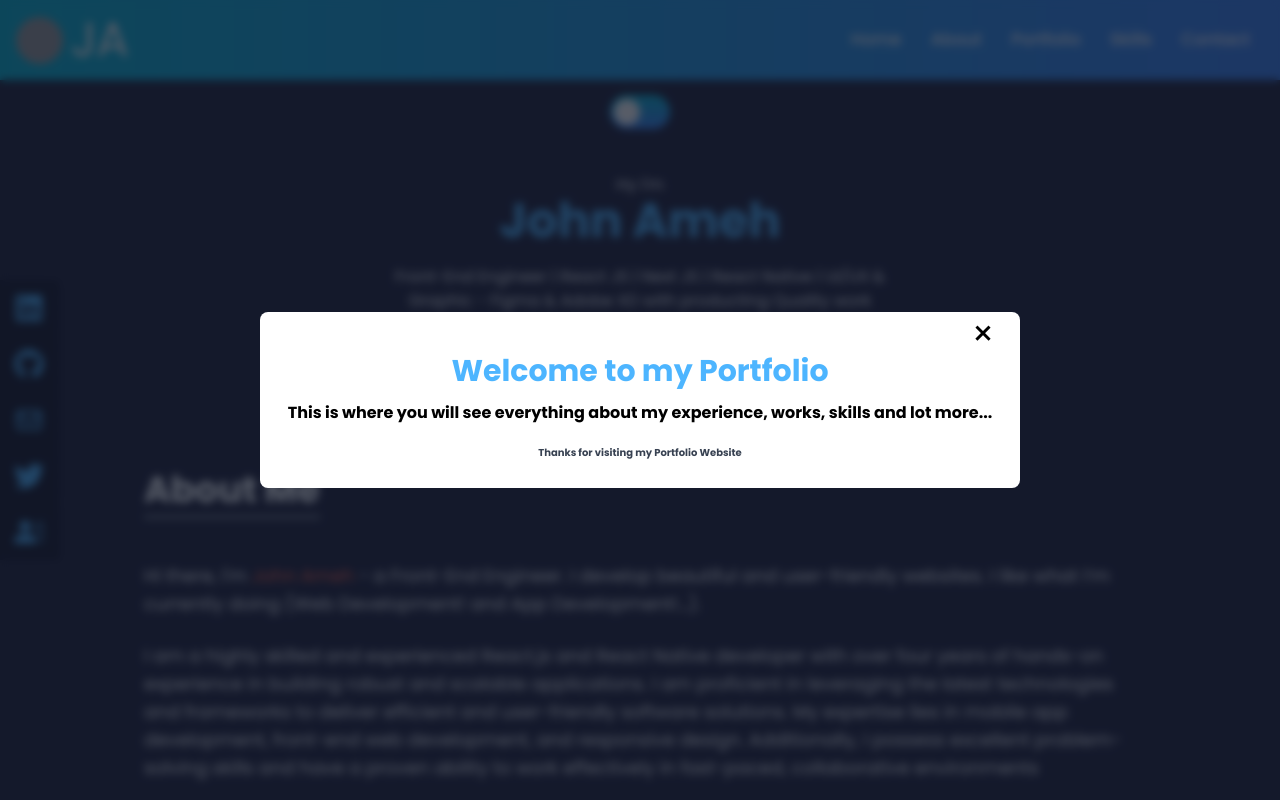
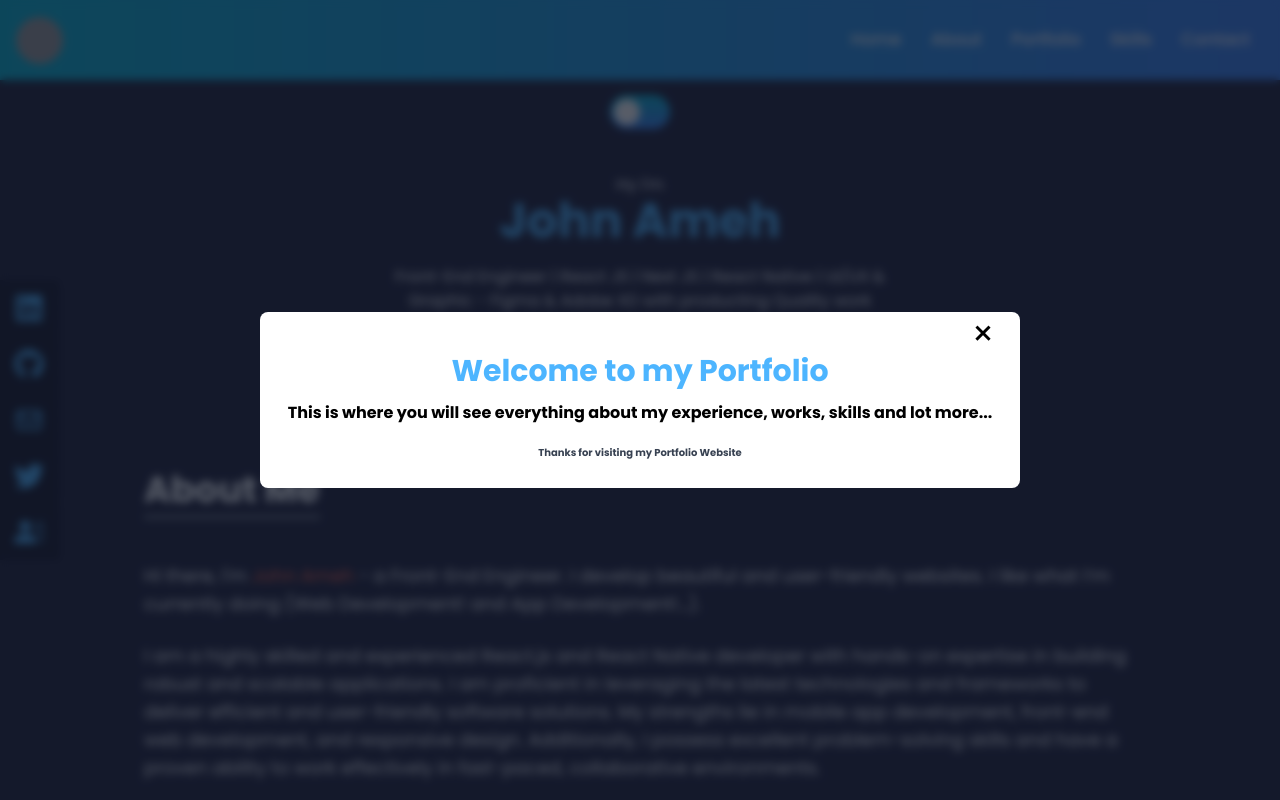
Before and after one commit to Johnamehgreg/portfolio, a React (Create React App) app: page / in a window 1280 px wide. Shown: the top 800 px of the page. Built offline with nearby package versions, Linux system fonts and the light colour scheme; grey boxes are pictures that could not be loaded.

Commit message:
profile update

```diff
--- a/public/index.html
+++ b/public/index.html
@@ -2,13 +2,13 @@
 <html lang="en" class="dark">
   <head>
     <meta charset="utf-8" />
-    <link rel="icon" href="https://media.licdn.com/dms/image/v2/D4E03AQEErqvL51rgqQ/profile-displayphoto-shrink_400_400/B4EZRrhFqFGYAg-/0/1736970625281?e=1743638400&v=beta&t=PY_xd85LCwrxOlzqnTDAvOReFxAYf9A67CnlSjbIqTA" />
+    <link
+      rel="icon"
+      href="https://media.licdn.com/dms/image/v2/D4D03AQFfdRpwXc9uzw/profile-displayphoto-scale_200_200/B4DZe6rXQIGgAY-/0/1751183621322?e=1756944000&v=beta&t=7Cfjwf-t_z039Cg-6n2V8w1DUlhIcBEfCG_l68J0eVo"
+    />
     <meta name="viewport" content="width=device-width, initial-scale=1" />
     <meta name="theme-color" content="#000000" />
-    <meta
-      name="description"
-      content="Web site created using create-react-app"
-    />
+    <meta name="description" content="Web site created using create-react-app" />
     <link
       href="https://fonts.googleapis.com/css2?family=Poppins:wght@300;400;500;600;700&display=swap"
       rel="stylesheet"
@@ -31,7 +31,10 @@
     <title>Portfolio</title>
     <meta property="og:title" content="Portfolio" />
     <meta property="og:description" content="Portfolio" />
-    <meta property="og:image" content="https://media.licdn.com/dms/image/v2/D4E03AQEErqvL51rgqQ/profile-displayphoto-shrink_400_400/B4EZRrhFqFGYAg-/0/1736970625281?e=1743638400&v=beta&t=PY_xd85LCwrxOlzqnTDAvOReFxAYf9A67CnlSjbIqTA" />
+    <meta
+      property="og:image"
+      content="https://media.licdn.com/dms/image/v2/D4E03AQEErqvL51rgqQ/profile-displayphoto-shrink_400_400/B4EZRrhFqFGYAg-/0/1736970625281?e=1743638400&v=beta&t=PY_xd85LCwrxOlzqnTDAvOReFxAYf9A67CnlSjbIqTA"
+    />
   </head>
   <body>
     <noscript>You need to enable JavaScript to run this app.</noscript>
--- a/src/components/About.jsx
+++ b/src/components/About.jsx
@@ -1,74 +1,60 @@
 const About = () => {
   return (
-    <div
-      name="about"
-      className="about_component w-full h-auto my-10 text-white about"
-    >
-      <div className="max-w-screen-lg p-4 mx-auto flex flex-col justify-center w-full h-full">
-        <div
-          className="pb-8"
-          data-aos="slide-right"
-          data-aos-delay="50"
-          data-aos-duration="1000"
-        >
-          <p className="text-4xl font-bold inline border-b-4 dark:text-white text-black color-red border-gray-500">
+    <div name='about' className='w-full h-auto my-10 text-white about_component about'>
+      <div className='flex flex-col justify-center w-full h-full max-w-screen-lg p-4 mx-auto'>
+        <div className='pb-8' data-aos='slide-right' data-aos-delay='50' data-aos-duration='1000'>
+          <p className='inline text-4xl font-bold text-black border-b-4 border-gray-500 dark:text-white color-red'>
             About Me
           </p>
         </div>
 
         <div>
           <p
-            data-aos="zoom-in"
-            data-aos-delay="30"
-            data-aos-duration="700"
-            className="text-lg mt-5 dark:text-white text-black"
+            data-aos='zoom-in'
+            data-aos-delay='30'
+            data-aos-duration='700'
+            className='mt-5 text-lg text-black dark:text-white'
           >
-            Hi there, I'm{" "}
-            <span style={{ color: "tomato" }}>John Ameh</span> - a
-            Front-End Engineer. I develop beautiful and user-friendly websites.
-            I like what I’m currently doing (Web Development! and App
-            Development!…).
+            Hi there, I'm <span style={{ color: 'tomato' }}>John Ameh</span> - a Front-End Engineer.
+            I develop beautiful and user-friendly websites. I like what I’m currently doing (Web
+            Development! and App Development!…).
           </p>
 
           <br />
           <p
-            data-aos="zoom-out"
-            data-aos-delay="30"
-            data-aos-duration="500"
-            className="text-lg dark:text-white text-black"
+            data-aos='zoom-out'
+            data-aos-delay='30'
+            data-aos-duration='500'
+            className='text-lg text-black dark:text-white'
           >
-           I am a highly skilled and experienced React.js and React Native developer
-           with over four years of hands-on experience in building robust and scalable applications.
-            I am proficient in leveraging the latest technologies and frameworks to deliver efficient
-            and user-friendly software solutions. My expertise lies in mobile app development, front-end web
-            development, and responsive design. Additionally,
-           I possess excellent problem-solving skills and have a proven
-           ability to work effectively in fast-paced, collaborative environments
+            I am a highly skilled and experienced React.js and React Native developer with hands-on
+            expertise in building robust and scalable applications. I am proficient in leveraging
+            the latest technologies and frameworks to deliver efficient and user-friendly software
+            solutions. My strengths lie in mobile app development, front-end web development, and
+            responsive design. Additionally, I possess excellent problem-solving skills and have a
+            proven ability to work effectively in fast-paced, collaborative environments.
           </p>
           <br />
 
           <p
-            data-aos="zoom-out"
-            data-aos-delay="30"
-            data-aos-duration="500"
-            className="text-lg dark:text-white text-black"
+            data-aos='zoom-out'
+            data-aos-delay='30'
+            data-aos-duration='500'
+            className='text-lg text-black dark:text-white'
           >
-            Talking about my personality, I describe myself as a{" "}
-            <span style={{ color: "teal" }}>result-oriented </span> person,
-            great <span style={{ color: "teal" }}> team player </span> yet
-            competent solo worker and an{" "}
-            <span style={{ color: "teal" }}>efficient </span> individual. You
-            can image me as a <span style={{ color: "teal" }}>diligent</span>{" "}
-            and <span style={{ color: "teal" }}>easygoing</span> person with a
-            good sense of humour.
-            <br /> <br />I enjoy designing new stuff and learning new
-            Technologies. If I'm not on my computer, am travelling, capturing
-            moments or playing musical instruments.
+            Talking about my personality, I describe myself as a{' '}
+            <span style={{ color: 'teal' }}>result-oriented </span> person, great{' '}
+            <span style={{ color: 'teal' }}> team player </span> yet competent solo worker and an{' '}
+            <span style={{ color: 'teal' }}>efficient </span> individual. You can image me as a{' '}
+            <span style={{ color: 'teal' }}>diligent</span> and{' '}
+            <span style={{ color: 'teal' }}>easygoing</span> person with a good sense of humour.
+            <br /> <br />I enjoy designing new stuff and learning new Technologies. If I'm not on my
+            computer, am travelling, capturing moments or playing musical instruments.
           </p>
         </div>
       </div>
     </div>
-  );
-};
+  )
+}
 
-export default About;
+export default About
--- a/src/components/NavBar/MainNavBar.jsx
+++ b/src/components/NavBar/MainNavBar.jsx
@@ -1,76 +1,60 @@
-import React from "react";
-import { FaBars, FaTimes } from "react-icons/fa";
-import { Link } from "react-scroll";
-import { useAppContext } from "../../contexts/useAppContext";
-import { componentLinks } from "../../routers/componentRoutes";
+import { FaBars, FaTimes } from 'react-icons/fa'
+import { Link } from 'react-scroll'
+import { useAppContext } from '../../contexts/useAppContext'
+import { componentLinks } from '../../routers/componentRoutes'
 
 function MainNavBar({ setNav, nav }) {
-  const { changeActiveTab, currentTab, toggleShowOtherSideBar } =
-    useAppContext();
+  const { changeActiveTab, currentTab, toggleShowOtherSideBar } = useAppContext()
   return (
     <div
-      name="_navbar_"
+      name='_navbar_'
       className={`flex justify-between items-center w-full h-20 px-4 text-white dark:bg-gradient-to-r from-cyan-500 to-blue-500 nav`}
     >
-      <div className="flex justify-between items-center">
+      <div className='flex items-center justify-between'>
         <img
-          src={'https://media.licdn.com/dms/image/v2/D4E03AQEErqvL51rgqQ/profile-displayphoto-shrink_400_400/B4EZRrhFqFGYAg-/0/1736970625281?e=1743638400&v=beta&t=PY_xd85LCwrxOlzqnTDAvOReFxAYf9A67CnlSjbIqTA'}
-          alt="Avatar"
-          className="navbar_avatar cursor-pointer"
+          src={
+            'https://media.licdn.com/dms/image/v2/D4D03AQFfdRpwXc9uzw/profile-displayphoto-scale_200_200/B4DZe6rXQIGgAY-/0/1751183621322?e=1756944000&v=beta&t=7Cfjwf-t_z039Cg-6n2V8w1DUlhIcBEfCG_l68J0eVo'
+          }
+          alt='Avatar'
+          className='cursor-pointer navbar_avatar'
         />
-        <h1
-          className="text-5xl ml-2 cursor-pointer"
-          onClick={toggleShowOtherSideBar}
-        >JA
-
-        </h1>
       </div>
 
-      <ul className="hidden md:flex">
+      <ul className='hidden md:flex'>
         {componentLinks.map(({ id, link }) => {
           return (
             <li
               key={id}
               className={
                 currentTab === link
-                  ? "nav-links px-4 cursor-pointer capitalize font-medium text-black  hover:scale-105 hover:text-white duration-200 link-underline"
-                  : "nav-links px-4 cursor-pointer capitalize font-medium text-black  scale-105 text-white duration-200 link-underline"
+                  ? 'nav-links px-4 cursor-pointer capitalize font-medium text-black  hover:scale-105 hover:text-white duration-200 link-underline'
+                  : 'nav-links px-4 cursor-pointer capitalize font-medium text-black  scale-105 text-white duration-200 link-underline'
               }
             >
-              <Link
-                onClick={() => changeActiveTab(link)}
-                to={link}
-                smooth
-                duration={500}
-              >
+              <Link onClick={() => changeActiveTab(link)} to={link} smooth duration={500}>
                 {link}
               </Link>
             </li>
-          );
+          )
         })}
       </ul>
 
       <div
         onClick={() => setNav(!nav)}
-        className="cursor-pointer pr-4 z-10 text-gray-500 md:hidden"
+        className='z-10 pr-4 text-gray-500 cursor-pointer md:hidden'
       >
         {nav ? <FaTimes size={30} /> : <FaBars size={30} />}
       </div>
 
       {nav && (
-        <ul className="flex flex-col justify-center items-center absolute top-0 left-0 w-full h-screen mt-20 bg-black z-10 text-gray-500">
+        <ul className='absolute top-0 left-0 z-10 flex flex-col items-center justify-center w-full h-screen mt-20 text-gray-500 bg-black'>
           {componentLinks.map(({ id, link }) => (
             <li
               onClick={() => changeActiveTab(link)}
               key={id}
-              className="px-4 cursor-pointer capitalize py-6 text-4xl"
+              className='px-4 py-6 text-4xl capitalize cursor-pointer'
             >
-              <Link
-                onClick={() => setNav(!nav)}
-                to={link}
-                smooth
-                duration={500}
-              >
+              <Link onClick={() => setNav(!nav)} to={link} smooth duration={500}>
                 {link}
               </Link>
             </li>
@@ -78,7 +62,7 @@ function MainNavBar({ setNav, nav }) {
         </ul>
       )}
     </div>
-  );
+  )
 }
 
-export default MainNavBar;
+export default MainNavBar
--- a/src/hooks/useSocialLinks.jsx
+++ b/src/hooks/useSocialLinks.jsx
@@ -16,7 +16,7 @@ function useSocialLinks() {
           <FaLinkedin size={30} style={{ color: darkMode ? '#4db5ff' : '#fca61f' }} />
         </>
       ),
-      href: 'https://www.linkedin.com/in/Johnamehgreg/',
+      href: 'www.linkedin.com/in/johnamehgreg01',
       style: 'rounded-tr-md',
     },
     {
```
Also changed, not shown: src/components/NavBar/OtherNavBar.jsx (+23 -39 lines).
